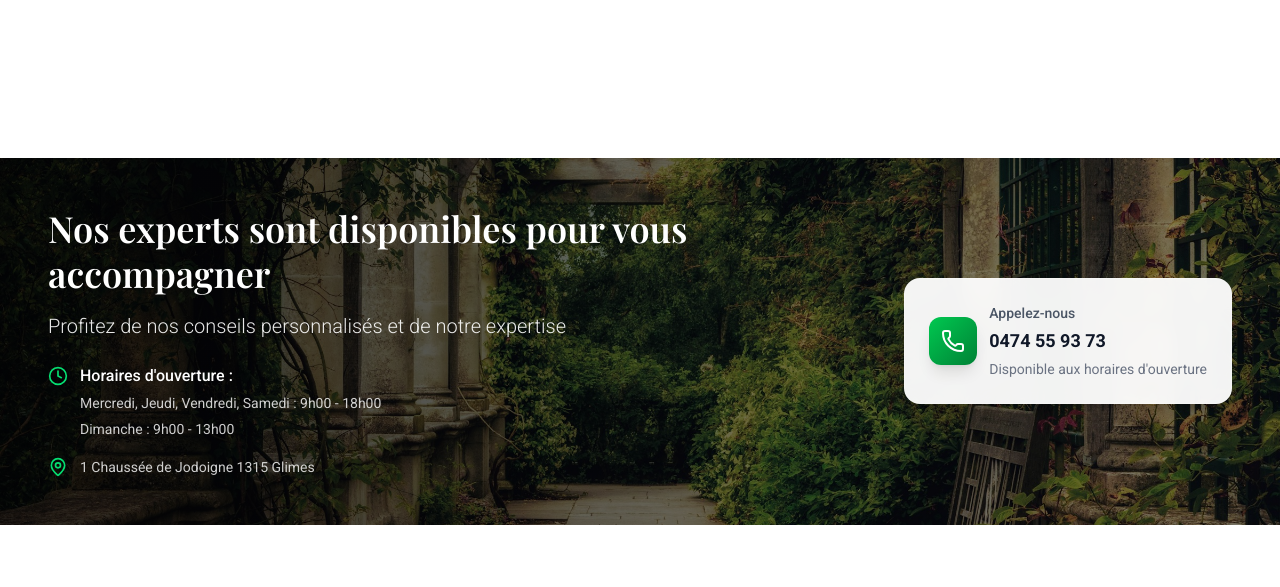
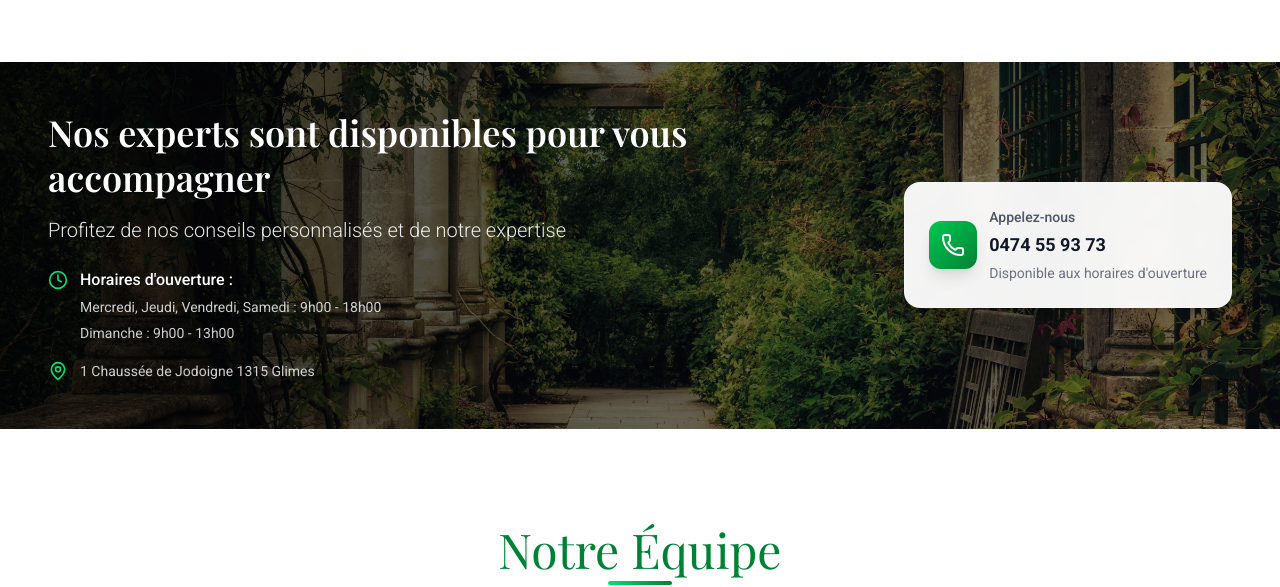
Before and after one commit to maximeVa/pepiniere, a Next.js app: page / in a window 1280 px wide. Shown: the part 1463-2050 px from the top of the page. Built offline with nearby package versions, Linux system fonts and the light colour scheme.

Commit message:
Refactor spacing in AvailabilityBanner and Services components for improved layout consistency

```diff
--- a/src/components/AvailabilityBanner.tsx
+++ b/src/components/AvailabilityBanner.tsx
@@ -100,7 +100,7 @@ export default function AvailabilityBanner({
     return (
         <section className={clsx(
             "relative isolate overflow-hidden",
-            "my-8 sm:my-12 md:my-16",
+            "my-4 sm:my-6 md:my-8",
             "rounded-none",
             "min-h-[280px] sm:min-h-[320px] md:min-h-[340px] lg:min-h-[360px]",
             className,
--- a/src/components/Services.tsx
+++ b/src/components/Services.tsx
@@ -23,7 +23,7 @@ const Services: React.FC<ServicesProps> = ({
     ]
 }) => {
     return (
-        <section className="py-16 md:py-24 px-2 sm:px-4 md:px-6 bg-white">
+        <section className="py-8 md:py-16 px-2 sm:px-4 md:px-6 bg-white">
             <div className="max-w-7xl mx-auto text-center mb-16">
                 <h2 className={`text-4xl md:text-5xl lg:text-6xl font-normal text-gray-900 mb-6 ${playfair.className}`}>
                     Nos services
```
